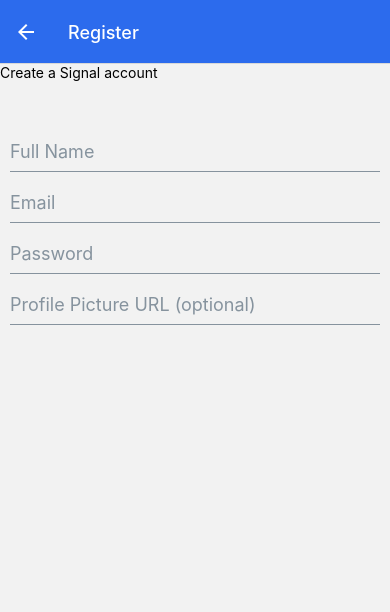
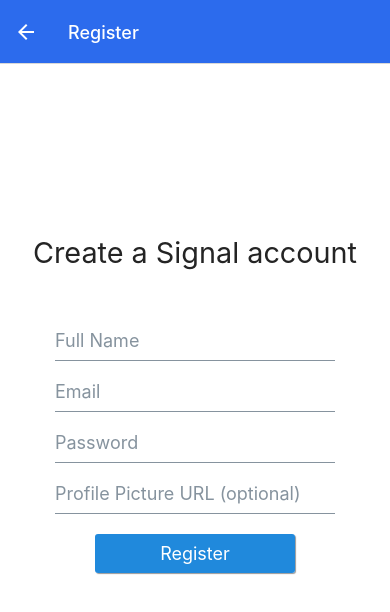
Before and after one commit to dylpark/Signal-Clone, a React Native app: screen /Register in a window 390 px wide. Shown: the top 612 px of the page. Built offline with nearby package versions, Linux system fonts and the light colour scheme.

Commit message:
Update RegisterScreen.js

```diff
--- a/screens/RegisterScreen.js
+++ b/screens/RegisterScreen.js
@@ -1,7 +1,7 @@
-import { StyleSheet, Text, View } from "react-native";
+import { StyleSheet, View } from "react-native";
 import { StatusBar } from "expo-status-bar";
 import { KeyboardAvoidingView } from "react-native";
-import { Button, Input, Image } from "react-native-elements";
+import { Button, Input, Image, Text } from "react-native-elements";
 import React, { useState } from "react";
 
 const RegisterScreen = ({ navigation }) => {
@@ -15,9 +15,11 @@
   return (
     <KeyboardAvoidingView behavior="padding" style={styles.container}>
       <StatusBar style="light"></StatusBar>
+
       <Text h3 style={{ marginBottom: 50 }}>
         Create a Signal account
       </Text>
+
       <View style={styles.inputContainer}>
         <Input
           placeholder="Full Name"
@@ -26,12 +28,14 @@
           value={name}
           onChangeText={(text) => setName(text)}
         />
+
         <Input
           placeholder="Email"
           type="text"
           value={email}
           onChangeText={(text) => setEmail(text)}
         />
+
         <Input
           placeholder="Password"
           type="text"
@@ -39,6 +43,7 @@
           value={password}
           onChangeText={(text) => setPassword(text)}
         />
+
         <Input
           placeholder="Profile Picture URL (optional)"
           type="imageUrl"
@@ -47,12 +52,35 @@
           onSubmitEditing={register}
         />
       </View>
+
+      <Button
+        containerStyle={styles.button}
+        raised
+        onPress={register}
+        title="Register"
+      />
+      <View style={{ height: 100 }} />
     </KeyboardAvoidingView>
   );
 };
 
+// cmd + ctrl + z for expo menu in simulator.
+
 export default RegisterScreen;
 
 const styles = StyleSheet.create({
-  container: {},
+  container: {
+    flex: 1,
+    alignItems: "center",
+    justifyContent: "center",
+    padding: 10,
+    backgroundColor: "white",
+  },
+  button: {
+    width: 200,
+    marginTop: 10,
+  },
+  inputContainer: {
+    width: 300,
+  },
 });
```
